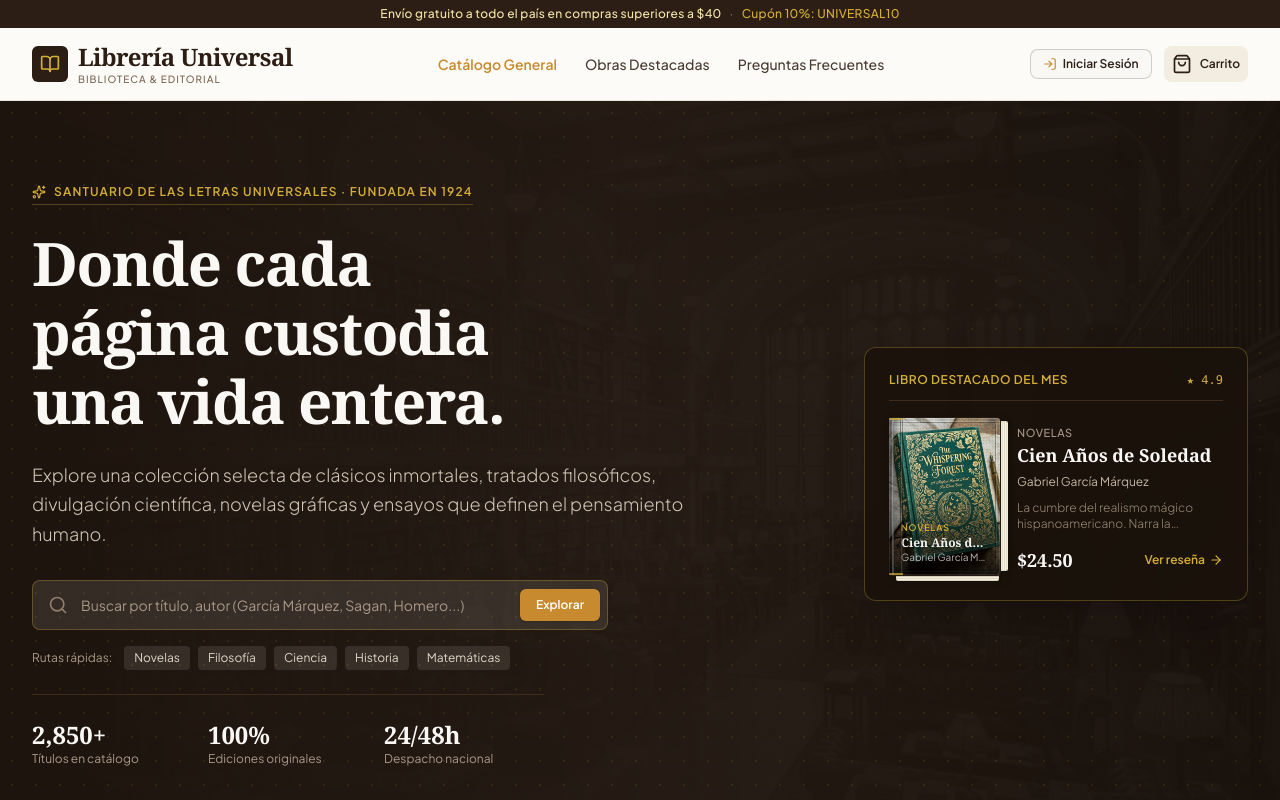
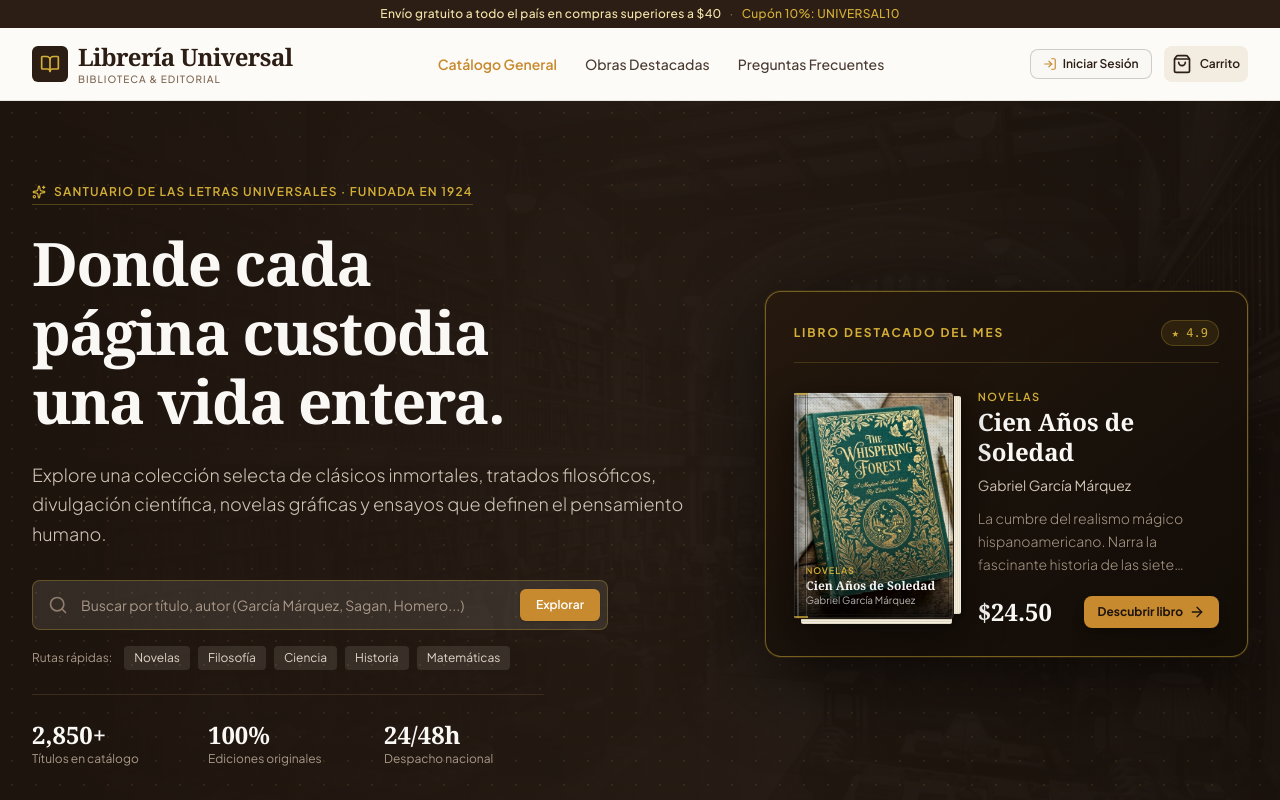
Before and after one commit to AbelRED05/libreria-universal-fronted-backend-v3, a React (Vite) app: page / in a window 1280 px wide. Shown: the top 800 px of the page. Built offline with nearby package versions, Linux system fonts and the light colour scheme; no server answers; a web font is replaced by a local one.

Commit message:
Improve featured book section design

```diff
--- a/src/components/HeroSection.tsx
+++ b/src/components/HeroSection.tsx
@@ -119,46 +119,46 @@ export const HeroSection: React.FC = () => {
           {/* Editorial Spotlight Card (Featured Book) */}
           {featuredBook && (
             <div className="lg:col-span-5 flex justify-center lg:justify-end">
-              <div className="relative bg-[#1A120B]/90 border border-[#D4AF37]/30 rounded-xl p-5 sm:p-6 max-w-sm w-full shadow-2xl backdrop-blur-sm">
-                <div className="flex items-center justify-between pb-3 border-b border-[#3D2B1D] text-xs text-[#D4AF37]">
-                  <span className="font-semibold uppercase tracking-wider">Libro Destacado del Mes</span>
-                  <span className="font-mono tabular-nums">★ {featuredBook.rating.toFixed(1)}</span>
+              <div className="relative bg-gradient-to-br from-[#26190E] via-[#1A120B]/95 to-[#120C07] border border-[#D4AF37]/50 rounded-2xl p-5 sm:p-7 max-w-lg w-full shadow-[0_24px_80px_rgba(0,0,0,0.55)] ring-1 ring-[#D4AF37]/10 backdrop-blur-sm">
+                <div className="flex items-center justify-between pb-4 border-b border-[#D4AF37]/20 text-[11px] sm:text-xs text-[#D4AF37]">
+                  <span className="font-bold uppercase tracking-[0.16em]">Libro Destacado del Mes</span>
+                  <span className="font-mono tabular-nums bg-[#D4AF37]/10 border border-[#D4AF37]/25 rounded-full px-2.5 py-1">★ {featuredBook.rating.toFixed(1)}</span>
                 </div>
 
-                <div className="mt-4 flex gap-4 items-center">
-                  <div className="w-28 shrink-0">
+                <div className="mt-5 flex gap-5 sm:gap-6 items-center">
+                  <div className="w-36 sm:w-40 shrink-0 drop-shadow-[0_14px_20px_rgba(0,0,0,0.45)]">
                     <BookCover
                       title={featuredBook.title}
                       author={featuredBook.author}
                       category={featuredBook.category}
                       imageUrl={featuredBook.imageUrl}
                       theme={featuredBook.coverTheme}
-                      size="sm"
+                      size="md"
                     />
                   </div>
 
-                  <div className="space-y-1.5 flex-1 min-w-0">
-                    <span className="text-[11px] text-[#A89887] uppercase tracking-wider font-medium">
+                  <div className="space-y-2 flex-1 min-w-0">
+                    <span className="text-[11px] text-[#D4AF37] uppercase tracking-[0.14em] font-semibold">
                       {featuredBook.category}
                     </span>
-                    <h3 className="font-serif text-lg font-bold text-[#FAF8F5] leading-snug truncate">
+                    <h3 className="font-serif text-xl sm:text-2xl font-bold text-[#FAF8F5] leading-tight line-clamp-2">
                       {featuredBook.title}
                     </h3>
-                    <p className="text-xs text-[#C5B5A4] truncate">{featuredBook.author}</p>
-                    <p className="text-xs text-[#9B8977] line-clamp-2 pt-1 font-light">
+                    <p className="text-sm text-[#D1C5B6] truncate">{featuredBook.author}</p>
+                    <p className="text-xs sm:text-sm text-[#A89887] line-clamp-3 pt-1 font-light leading-relaxed">
                       {featuredBook.synopsis}
                     </p>
 
-                    <div className="pt-2 flex items-center justify-between">
-                      <span className="font-serif text-lg font-bold text-[#FAF8F5] tabular-nums">
+                    <div className="pt-3 flex flex-wrap items-center justify-between gap-3">
+                      <span className="font-serif text-xl sm:text-2xl font-bold text-[#FAF8F5] tabular-nums">
                         ${featuredBook.price.toFixed(2)}
                       </span>
                       <button
                         onClick={() => setSelectedBookDetail(featuredBook)}
-                        className="inline-flex items-center gap-1 text-xs font-semibold text-[#D4AF37] hover:text-[#E8C86A] transition-colors"
+                        className="inline-flex items-center gap-1.5 rounded-lg bg-[#C88A2E] hover:bg-[#D99A3C] px-3.5 py-2 text-xs font-bold text-[#1E140E] shadow-lg shadow-black/20 transition-colors"
                       >
-                        Ver reseña
-                        <ArrowRight className="w-3.5 h-3.5" />
+                        Descubrir libro
+                        <ArrowRight className="w-4 h-4" />
                       </button>
                     </div>
                   </div>
```
